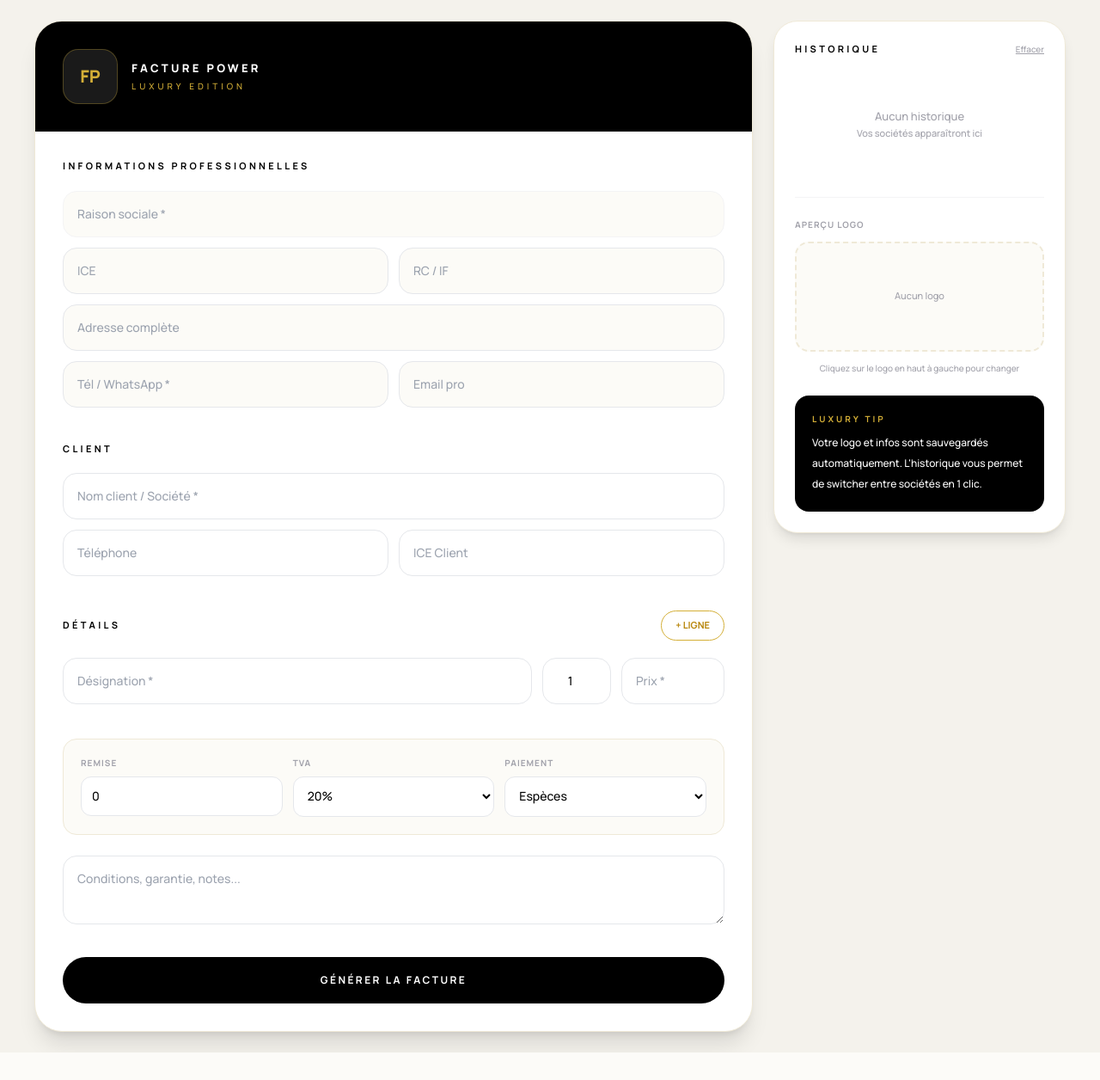
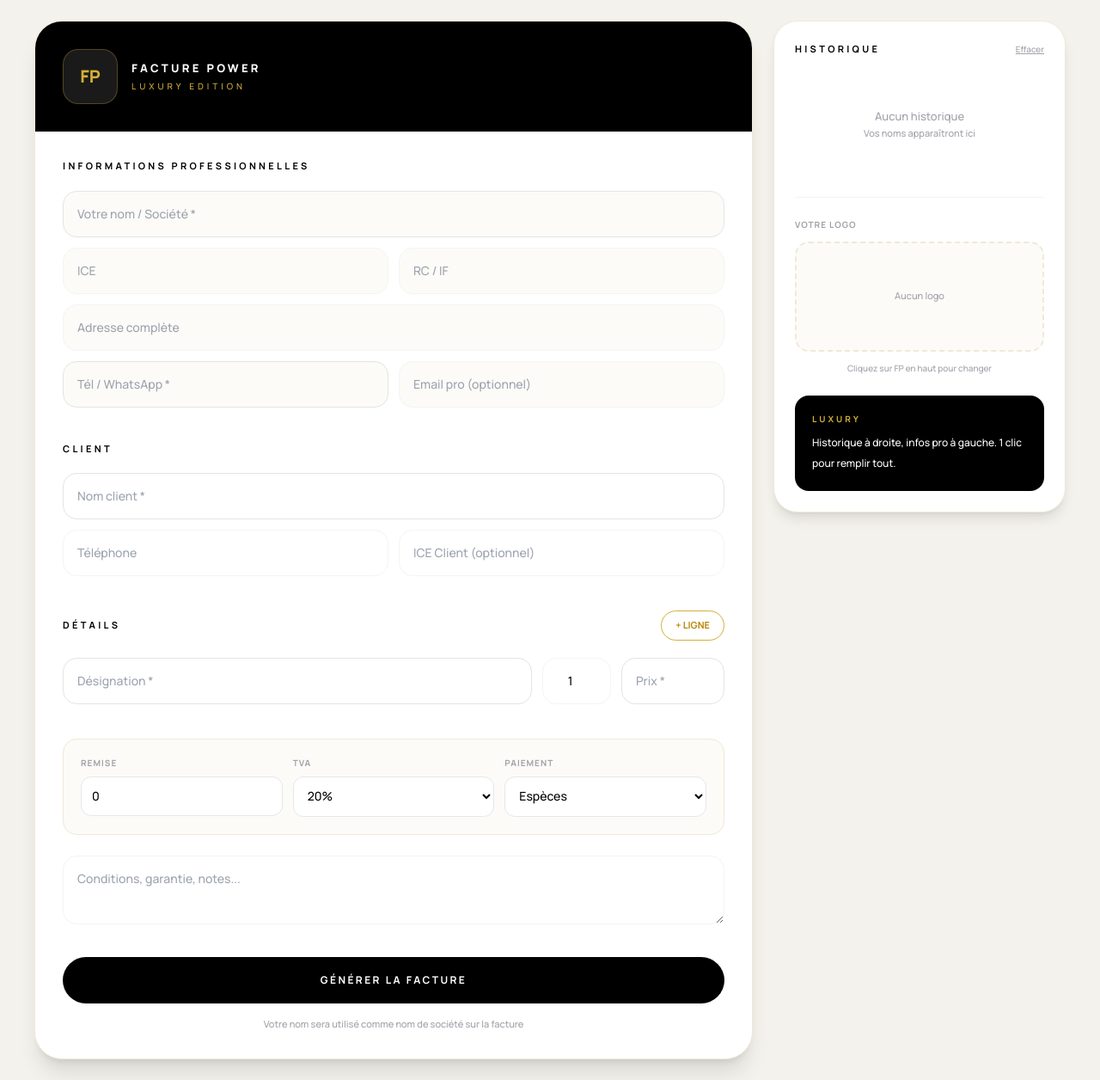
Before and after one commit to ilyassebenmouloud123-source/fucture-power, a Flask app: page / in a window 1280 px wide. Shown: the whole page at 86% size. Before the commit the page ends 1224 px from the top, so only its background shows below. Run offline with Flask 3, Linux system fonts and the light colour scheme; some libraries are stand-ins or nearby versions.

Commit message:
Update form.html

```diff
--- a/templates/form.html
+++ b/templates/form.html
@@ -13,7 +13,7 @@
 <div class="flex items-center gap-4">
 <label class="w-[64px] h-[64px] bg-[#1a1a1a] border border-[#D4AF37]/30 rounded-[18px] flex items-center justify-center overflow-hidden cursor-pointer relative group">
 <img id="logoPreview" class="hidden w-full h-full object-cover"><span id="logoText" class="text-[#D4AF37] font-black text-xl">FP</span>
-<div class="absolute inset-0 bg-black/70 hidden group-hover:flex items-center justify-center text-[8px] text-white">CHANGER</div>
+<div class="absolute inset-0 bg-black/70 hidden group-hover:flex items-center justify-center text-[8px] text-white tracking-widest">CHANGER</div>
 <input type="file" id="logoInput" class="hidden" accept="image/*"></label>
 <div><p class="font-black tracking-[0.25em] text-white text-[13px]">FACTURE POWER</p><p class="text-[#D4AF37] text-[10px] tracking-[0.4em] mt-1">LUXURY EDITION</p></div>
 </div>
@@ -24,36 +24,37 @@
 <form action="/facture" method="POST" id="mainForm">
 <h2 class="text-[11px] font-bold tracking-[0.3em] mb-5">INFORMATIONS PROFESSIONNELLES</h2>
 <div class="grid grid-cols-1 md:grid-cols-2 gap-3">
-<input name="ent_nom" id="company" placeholder="Raison sociale *" required class="md:col-span-2 w-full border border-zinc-100 bg-[#fcfbf7] rounded-2xl p-4 text-sm outline-none focus:border-black">
-<input name="ent_ice" id="ice" placeholder="ICE" class="border bg-[#fcfbf7] rounded-2xl p-4 text-sm outline-none">
-<input name="ent_rc" id="rc" placeholder="RC / IF" class="border bg-[#fcfbf7] rounded-2xl p-4 text-sm outline-none">
-<input name="ent_adresse" id="adresse" placeholder="Adresse complète" class="md:col-span-2 border bg-[#fcfbf7] rounded-2xl p-4 text-sm outline-none">
-<input name="ent_tel" id="tel" placeholder="Tél / WhatsApp *" required class="border bg-[#fcfbf7] rounded-2xl p-4 text-sm outline-none">
-<input name="ent_email" id="email" placeholder="Email pro" class="border bg-[#fcfbf7] rounded-2xl p-4 text-sm outline-none">
+<input name="ent_nom" id="company" placeholder="Votre nom / Société *" required class="md:col-span-2 w-full border border-zinc-200 bg-[#fcfbf7] focus:border-black rounded-2xl p-4 text-sm outline-none">
+<input name="ent_ice" id="ice" placeholder="ICE" class="border border-zinc-100 bg-[#fcfbf7] rounded-2xl p-4 text-sm outline-none">
+<input name="ent_rc" id="rc" placeholder="RC / IF" class="border border-zinc-100 bg-[#fcfbf7] rounded-2xl p-4 text-sm outline-none">
+<input name="ent_adresse" id="adresse" placeholder="Adresse complète" class="md:col-span-2 border border-zinc-100 bg-[#fcfbf7] rounded-2xl p-4 text-sm outline-none">
+<input name="ent_tel" id="tel" placeholder="Tél / WhatsApp *" required class="border border-zinc-200 bg-[#fcfbf7] rounded-2xl p-4 text-sm outline-none focus:border-black">
+<input name="ent_email" id="email" placeholder="Email pro (optionnel)" class="border border-zinc-100 bg-[#fcfbf7] rounded-2xl p-4 text-sm outline-none">
 </div>
 
 <div class="mt-10">
 <div class="flex justify-between items-center mb-5"><h2 class="text-[11px] font-bold tracking-[0.3em]">CLIENT</h2><a id="waClientLink" target="_blank" class="hidden text-[11px] bg-[#25D366] text-white px-3 py-1.5 rounded-full font-bold">WhatsApp Client</a></div>
 <div class="grid grid-cols-1 md:grid-cols-2 gap-3">
-<input name="client" placeholder="Nom client / Société *" required class="md:col-span-2 border rounded-2xl p-4 text-sm outline-none focus:border-black">
-<input name="client_tel" id="clientTel" placeholder="Téléphone" class="border rounded-2xl p-4 text-sm outline-none">
-<input name="client_ice" placeholder="ICE Client" class="border rounded-2xl p-4 text-sm outline-none">
+<input name="client" placeholder="Nom client *" required class="md:col-span-2 border border-zinc-200 focus:border-black rounded-2xl p-4 text-sm outline-none">
+<input name="client_tel" id="clientTel" placeholder="Téléphone" class="border border-zinc-100 rounded-2xl p-4 text-sm outline-none">
+<input name="client_ice" placeholder="ICE Client (optionnel)" class="border border-zinc-100 rounded-2xl p-4 text-sm outline-none">
 </div>
 </div>
 
 <div class="mt-10">
 <div class="flex justify-between items-center mb-5"><h2 class="text-[11px] font-bold tracking-[0.3em]">DÉTAILS</h2><button type="button" onclick="addItem()" class="text-[11px] font-bold border border-[#D4AF37] text-[#B8860B] px-4 py-2 rounded-full">+ LIGNE</button></div>
-<div id="items" class="space-y-3"><div class="grid grid-cols-[1fr_80px_120px] gap-3"><input name="nom" placeholder="Désignation *" required class="border rounded-2xl p-4 text-sm outline-none"><input name="qte" type="number" value="1" class="border rounded-2xl p-4 text-center text-sm"><input name="prix" type="number" placeholder="Prix *" required class="border rounded-2xl p-4 text-sm"></div></div>
+<div id="items" class="space-y-3"><div class="grid grid-cols-[1fr_80px_120px] gap-3"><input name="nom" placeholder="Désignation *" required class="border border-zinc-200 focus:border-black rounded-2xl p-4 text-sm outline-none"><input name="qte" type="number" value="1" class="border border-zinc-100 rounded-2xl p-4 text-center text-sm outline-none"><input name="prix" type="number" placeholder="Prix *" required class="border border-zinc-200 focus:border-black rounded-2xl p-4 text-sm outline-none"></div></div>
 </div>
 
 <div class="grid grid-cols-3 gap-3 mt-10 bg-[#fcfbf7] border border-[#efe9d7] rounded-2xl p-5">
-<div><p class="text-[10px] font-bold tracking-widest text-zinc-400">REMISE</p><input name="remise" type="number" value="0" class="w-full bg-white border rounded-xl p-3 text-sm mt-2"></div>
-<div><p class="text-[10px] font-bold tracking-widest text-zinc-400">TVA</p><select name="tva" class="w-full bg-white border rounded-xl p-3 text-sm mt-2"><option value="0">0%</option><option value="20" selected>20%</option><option value="10">10%</option></select></div>
-<div><p class="text-[10px] font-bold tracking-widest text-zinc-400">PAIEMENT</p><select name="paiement" class="w-full bg-white border rounded-xl p-3 text-sm mt-2"><option>Espèces</option><option>Virement</option><option>Chèque</option></select></div>
+<div><p class="text-[10px] font-bold tracking-widest text-zinc-400">REMISE</p><input name="remise" type="number" value="0" class="w-full bg-white border rounded-xl p-3 text-sm mt-2 outline-none"></div>
+<div><p class="text-[10px] font-bold tracking-widest text-zinc-400">TVA</p><select name="tva" class="w-full bg-white border rounded-xl p-3 text-sm mt-2 outline-none"><option value="0">0%</option><option value="20" selected>20%</option><option value="10">10%</option></select></div>
+<div><p class="text-[10px] font-bold tracking-widest text-zinc-400">PAIEMENT</p><select name="paiement" class="w-full bg-white border rounded-xl p-3 text-sm mt-2 outline-none"><option>Espèces</option><option>Virement</option><option>Chèque</option><option>À terme</option></select></div>
 </div>
 
-<textarea name="notes" placeholder="Conditions, garantie, notes..." class="w-full border rounded-2xl p-4 mt-6 text-sm h-20 outline-none"></textarea>
-<button type="submit" class="w-full bg-black text-white rounded-full p-[18px] font-bold mt-8 tracking-[0.2em] text-[12px]">GÉNÉRER LA FACTURE</button>
+<textarea name="notes" placeholder="Conditions, garantie, notes..." class="w-full border border-zinc-100 rounded-2xl p-4 mt-6 text-sm h-20 outline-none focus:border-black"></textarea>
+<button type="submit" class="w-full bg-black hover:bg-zinc-900 text-white rounded-full p-[18px] font-bold mt-8 tracking-[0.2em] text-[12px] transition">GÉNÉRER LA FACTURE</button>
+<p class="text-center text-[11px] text-zinc-400 mt-4">Votre nom sera utilisé comme nom de société sur la facture</p>
 </form>
 </div>
 </div>
@@ -62,15 +63,15 @@
 <div class="space-y-6">
 <div class="bg-white rounded-[28px] border border-[#efe9d7] shadow-lg p-6 sticky top-6">
 <div class="flex justify-between items-center mb-5"><h3 class="text-[11px] font-bold tracking-[0.3em]">HISTORIQUE</h3><button type="button" onclick="clearHist()" class="text-[10px] text-zinc-400 underline">Effacer</button></div>
-<div id="historic" class="space-y-3 max-h-[60vh] overflow-y-auto">
-<p id="histEmpty" class="text-[13px] text-zinc-400 text-center py-10">Aucun historique<br><span class="text-[11px]">Vos sociétés apparaîtront ici</span></p>
+<div id="historic" class="space-y-3 max-h-[55vh] overflow-y-auto">
+<p id="histEmpty" class="text-[13px] text-zinc-400 text-center py-10">Aucun historique<br><span class="text-[11px]">Vos noms apparaîtront ici</span></p>
 </div>
 <div class="mt-6 pt-6 border-t border-zinc-100">
-<p class="text-[10px] font-bold tracking-widest text-zinc-400 mb-3">APERÇU LOGO</p>
+<p class="text-[10px] font-bold tracking-widest text-zinc-400 mb-3">VOTRE LOGO</p>
 <div id="logoSidePreview" class="w-full h-32 bg-[#fcfbf7] border-2 border-dashed border-[#efe9d7] rounded-2xl flex items-center justify-center"><span class="text-[11px] text-zinc-400">Aucun logo</span></div>
-<p class="text-[10px] text-zinc-400 mt-3 text-center">Cliquez sur le logo en haut à gauche pour changer</p>
+<p class="text-[10px] text-zinc-400 mt-3 text-center">Cliquez sur FP en haut pour changer</p>
 </div>
-<div class="mt-6 bg-black rounded-2xl p-5"><p class="text-[#D4AF37] text-[10px] tracking-[0.3em] font-bold">LUXURY TIP</p><p class="text-white text-[12px] mt-2 leading-6">Votre logo et infos sont sauvegardés automatiquement. L'historique vous permet de switcher entre sociétés en 1 clic.</p></div>
+<div class="mt-6 bg-black rounded-2xl p-5"><p class="text-[#D4AF37] text-[10px] tracking-[0.3em] font-bold">LUXURY</p><p class="text-white text-[12px] mt-2 leading-6">Historique à droite, infos pro à gauche. 1 clic pour remplir tout.</p></div>
 </div>
 </div>
 
@@ -80,25 +81,22 @@
 const logoInput=document.getElementById('logoInput'),logoPreview=document.getElementById('logoPreview'),logoText=document.getElementById('logoText'),logoSide=document.getElementById('logoSidePreview');
 logoInput.addEventListener('change',e=>{const r=new FileReader();r.onload=()=>{localStorage.setItem('logo',r.result);showLogo()};r.readAsDataURL(e.target.files[0])});
 function showLogo(){const l=localStorage.getItem('logo');if(l){logoPreview.src=l;logoPreview.classList.remove('hidden');logoText.classList.add('hidden');logoSide.innerHTML=`<img src="${l}" class="w-full h-full object-contain p-2">`}else{logoSide.innerHTML='<span class="text-[11px] text-zinc-400">Aucun logo</span>'}}showLogo();
-
 const c=document.getElementById('company'),ic=document.getElementById('ice'),rcEl=document.getElementById('rc'),ad=document.getElementById('adresse'),tel=document.getElementById('tel'),em=document.getElementById('email'),waMy=document.getElementById('waMyLink'),clientTel=document.getElementById('clientTel'),waClient=document.getElementById('waClientLink');
 c.value=localStorage.getItem('company')||'';ic.value=localStorage.getItem('ice')||'';rcEl.value=localStorage.getItem('rc')||'';ad.value=localStorage.getItem('adresse')||'';tel.value=localStorage.getItem('tel')||'';em.value=localStorage.getItem('email')||'';
 let hist=JSON.parse(localStorage.getItem('historic')||'[]');
-
 function renderHistoric(){
 const cont=document.getElementById('historic'),empty=document.getElementById('histEmpty');
 cont.querySelectorAll('.hist-card').forEach(e=>e.remove());
 if(hist.length==0){empty.classList.remove('hidden');return}
 empty.classList.add('hidden');
 hist.forEach(h=>{
-const div=document.createElement('div');div.className='hist-card bg-[#fcfbf7] hover:bg-white border border-[#efe9d7] hover:border-[#D4AF37] rounded-2xl p-4 cursor-pointer transition shadow-sm hover:shadow-md';
-div.innerHTML=`<div class="flex justify-between items-start"><div class="flex gap-3"><div class="w-10 h-10 bg-black text-[#D4AF37] rounded-xl flex items-center justify-center font-black text-xs">${h.company[0].toUpperCase()}</div><div><p class="font-bold text-[13px]">${h.company.substring(0,22)}</p><p class="text-[11px] text-zinc-500 mt-1">ICE: ${h.ice||'-'}</p><p class="text-[11px] text-zinc-400">${h.tel||''}</p></div></div><span class="text-[10px] text-[#B8860B] font-bold">↗</span></div>`;
+const div=document.createElement('div');div.className='hist-card bg-[#fcfbf7] hover:bg-white border border-[#efe9d7] hover:border-[#D4AF37] rounded-2xl p-4 cursor-pointer transition shadow-sm';
+div.innerHTML=`<div class="flex justify-between items-start"><div class="flex gap-3"><div class="w-10 h-10 bg-black text-[#D4AF37] rounded-xl flex items-center justify-center font-black text-xs">${h.company[0].toUpperCase()}</div><div><p class="font-bold text-[13px]">${h.company.substring(0,22)}</p><p class="text-[11px] text-zinc-500 mt-1">${h.tel||''}</p></div></div><span class="text-[10px] text-[#B8860B] font-bold">↗</span></div>`;
 div.onclick=()=>{c.value=h.company;ic.value=h.ice;rcEl.value=h.rc;ad.value=h.adresse;tel.value=h.tel;em.value=h.email;save();updateWa();window.scrollTo({top:0,behavior:'smooth'})};
 cont.appendChild(div);
 })
 }
 renderHistoric();
-
 function updateWa(){
 if(tel.value.length>8){waMy.href='https://wa.me/'+tel.value.replace(/[^0-9]/g,'');waMy.classList.remove('hidden')}else waMy.classList.add('hidden');
 if(clientTel.value.length>8){waClient.href='https://wa.me/'+clientTel.value.replace(/[^0-9]/g,'')+'?text=Salam';waClient.classList.remove('hidden')}else waClient.classList.add('hidden');
@@ -107,6 +105,6 @@ updateWa();
 function save(){localStorage.setItem('company',c.value);localStorage.setItem('ice',ic.value);localStorage.setItem('rc',rcEl.value);localStorage.setItem('adresse',ad.value);localStorage.setItem('tel',tel.value);localStorage.setItem('email',em.value);updateWa();if(c.value&&!hist.find(x=>x.company==c.value)){hist.unshift({company:c.value,ice:ic.value,rc:rcEl.value,adresse:ad.value,tel:tel.value,email:em.value});localStorage.setItem('historic',JSON.stringify(hist.slice(0,20)));renderHistoric()}}
 [c,ic,rcEl,ad,tel,em,clientTel].forEach(el=>el.addEventListener('input',save));
 function clearHist(){if(confirm('Effacer historique?')){localStorage.removeItem('historic');hist=[];renderHistoric()}}
-function addItem(){const d=document.createElement('div');d.className='grid grid-cols-[1fr_80px_120px_30px] gap-3 items-center';d.innerHTML='<input name="nom" placeholder="Désignation" required class="border rounded-2xl p-4 text-sm"><input name="qte" type="number" value="1" class="border rounded-2xl p-4 text-center text-sm"><input name="prix" type="number" placeholder="Prix" required class="border rounded-2xl p-4 text-sm"><button type="button" onclick="this.parentElement.remove()" class="text-zinc-300 hover:text-red-400">✕</button>';document.getElementById('items').appendChild(d)}
+function addItem(){const d=document.createElement('div');d.className='grid grid-cols-[1fr_80px_120px_30px] gap-3 items-center';d.innerHTML='<input name="nom" placeholder="Désignation *" required class="border rounded-2xl p-4 text-sm outline-none"><input name="qte" type="number" value="1" class="border rounded-2xl p-4 text-center text-sm outline-none"><input name="prix" type="number" placeholder="Prix *" required class="border rounded-2xl p-4 text-sm outline-none"><button type="button" onclick="this.parentElement.remove()" class="text-zinc-300 hover:text-red-400">✕</button>';document.getElementById('items').appendChild(d)}
 </script>
 </body></html>
```
